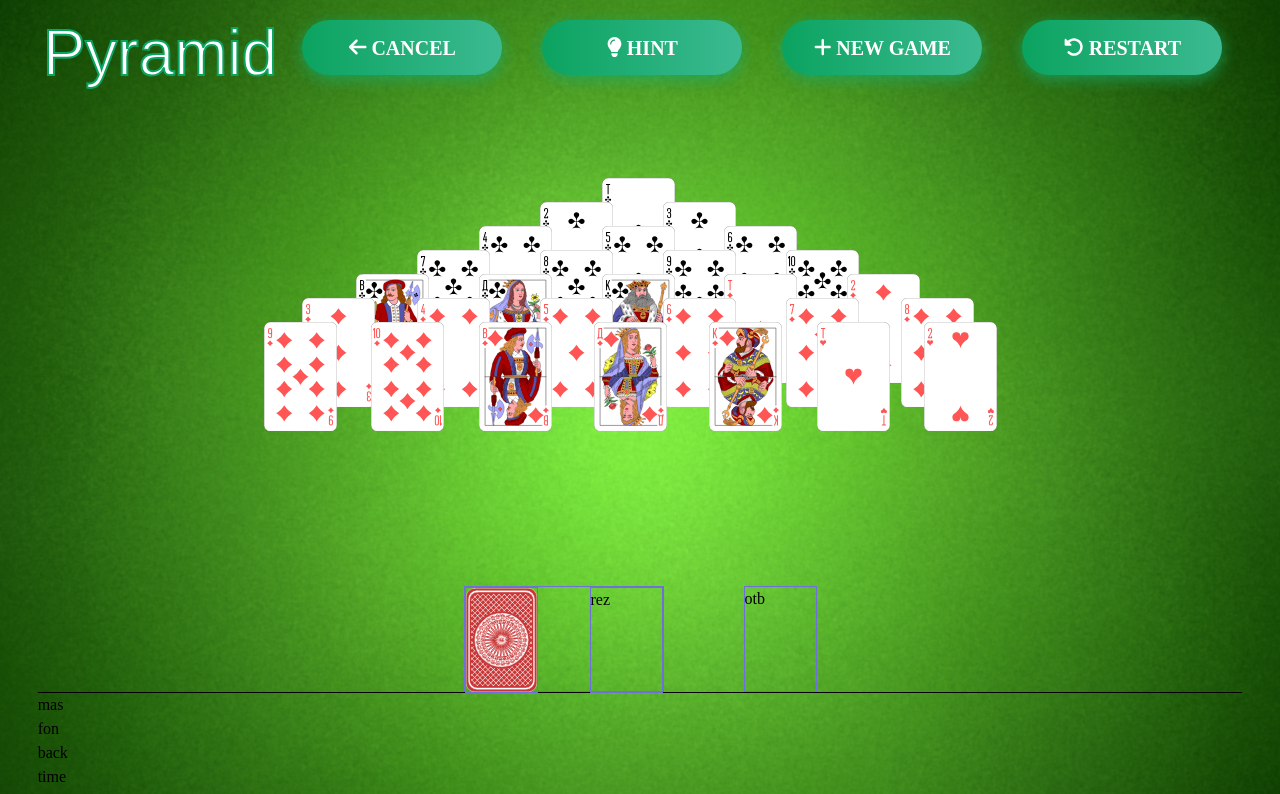
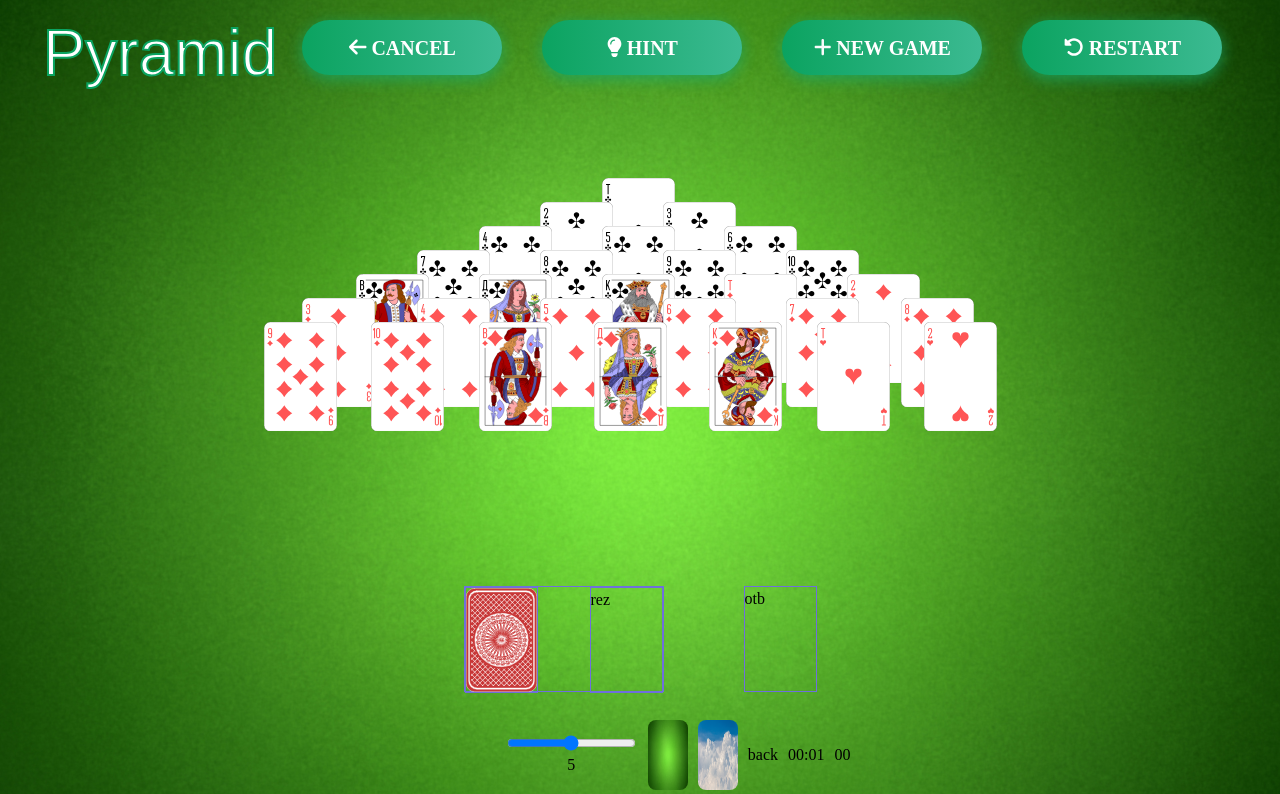
Before and after one commit to Igogoblin/pyramid, a React (Vite) app in the folder pyramid/: page / in a window 1280 px wide. Shown: the top 794 px of the page. Built offline with nearby package versions, Linux system fonts and the light colour scheme; a web font is replaced by a local one.

Commit message:
feat: add base layout footer

```diff
--- /dev/null
+++ b/pyramid/src/components/backSlide/BackSlider.jsx
@@ -0,0 +1,32 @@
+import { useState } from "react";
+import s from "./backslider.module.css";
+import { useSelector } from "react-redux";
+
+const BackSlider = () => {
+  const [currentImage, setCurrentImage] = useState(1);
+  const back = useSelector((state) => state.pyramid.backFont);
+  console.log(back);
+  //   const handleClick = () => {
+  //     setCurrentImage(currentImage === 1 ? 2 : 1);
+  //   };
+
+  return (
+    <div className={s.place}>
+      <img
+        // src={currentImage === 1 ? back[1] : back[0]}
+        src={back[1]}
+        alt="background image"
+        className={s.imageSlider1}
+      />
+      <img
+        // src={currentImage === 1 ? back[1] : back[0]}
+        src={back[0]}
+        alt="background image"
+        className={s.imageSlider2}
+      />
+      {/* <button onClick={handleClick}>Следующее изображение</button> */}
+    </div>
+  );
+};
+
+export default BackSlider;
--- /dev/null
+++ b/pyramid/src/components/backSlide/backslider.module.css
@@ -0,0 +1,15 @@
+.place {
+  /* text-align: center; */
+  display: flex;
+  gap: 10px;
+}
+
+.imageSlider1,
+.imageSlider2 {
+  width: 40px;
+  height: 70px;
+  /* border: 1px solid black; */
+  background-size: cover;
+  background-repeat: no-repeat;
+  border-radius: 8px;
+}
--- a/pyramid/src/components/footer/Footer.jsx
+++ b/pyramid/src/components/footer/Footer.jsx
@@ -1,13 +1,15 @@
+import BackSlider from "../backSlide/BackSlider";
+import Slider from "../slider/Slider";
 import s from "./footer.module.css";
 
 const Footer = () => {
   return (
     <footer className={s.footer}>
-      <div>mas</div>
-      <div>fon</div>
+      <Slider />
+      <BackSlider />
       <div>back</div>
-      <div>time</div>
-      <div>step</div>
+      <div>00:01</div>
+      <div>00</div>
     </footer>
   );
 };
--- a/pyramid/src/components/footer/footer.module.css
+++ b/pyramid/src/components/footer/footer.module.css
@@ -1,4 +1,12 @@
 .footer {
-  border-top: 1px solid black;
-  height: 200px;
+  /* border-top: 1px solid black; */
+  height: 90px;
+  position: fixed;
+  bottom: 0;
+  width: 100%;
+  display: flex;
+  justify-content: center;
+  padding: 10px 0;
+  align-items: center;
+  gap: 10px;
 }
--- /dev/null
+++ b/pyramid/src/components/slider/Slider.jsx
@@ -0,0 +1,27 @@
+import { useState } from "react";
+import s from "./slider.module.css";
+
+function Slider() {
+  const [value, setValue] = useState(5);
+  const handleChange = (event) => {
+    setValue(event.target.value);
+  };
+
+  return (
+    <div className={s.slider}>
+      <input
+        id="range1"
+        type="range"
+        min="0"
+        max="10"
+        value={value}
+        onChange={handleChange}
+        style={{ zIndex: "1" }}
+      ></input>
+
+      <div>{value}</div>
+    </div>
+  );
+}
+
+export default Slider;
--- /dev/null
+++ b/pyramid/src/components/slider/slider.module.css
@@ -0,0 +1,5 @@
+.slider {
+  display: flex;
+  flex-direction: column;
+  align-items: center;
+}
--- a/pyramid/src/store/cardSlice.js
+++ b/pyramid/src/store/cardSlice.js
@@ -5,6 +5,10 @@ const cardSlice = createSlice({
   name: "pyramid",
   initialState: {
     cards: allCards,
+    backFont: [
+      "/pyramid/src/assets/backgrounds/clouds.jpg",
+      "/pyramid/src/assets/backgrounds/default.jpg",
+    ],
   },
   reducers: {
     show(state) {
```
